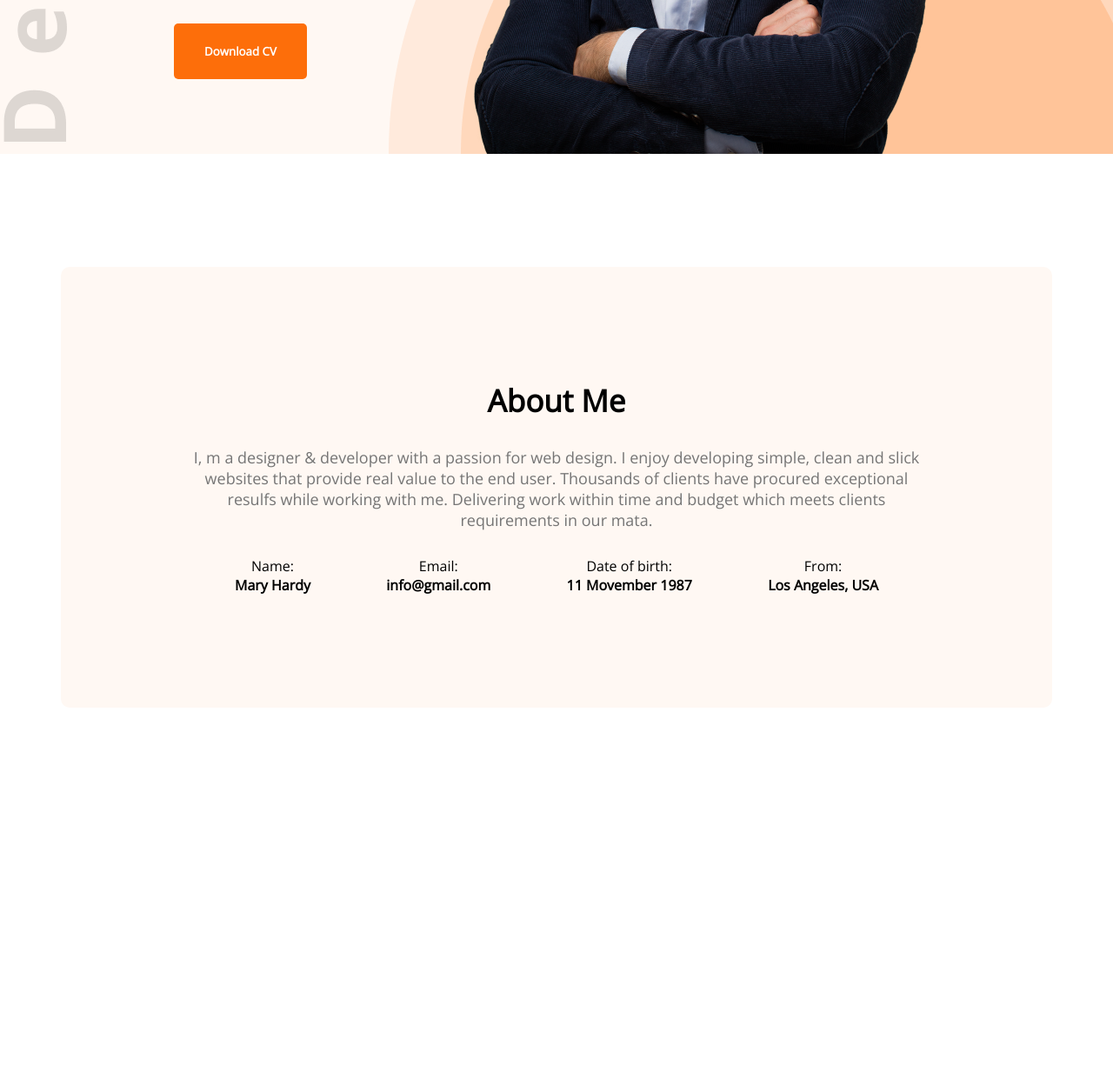
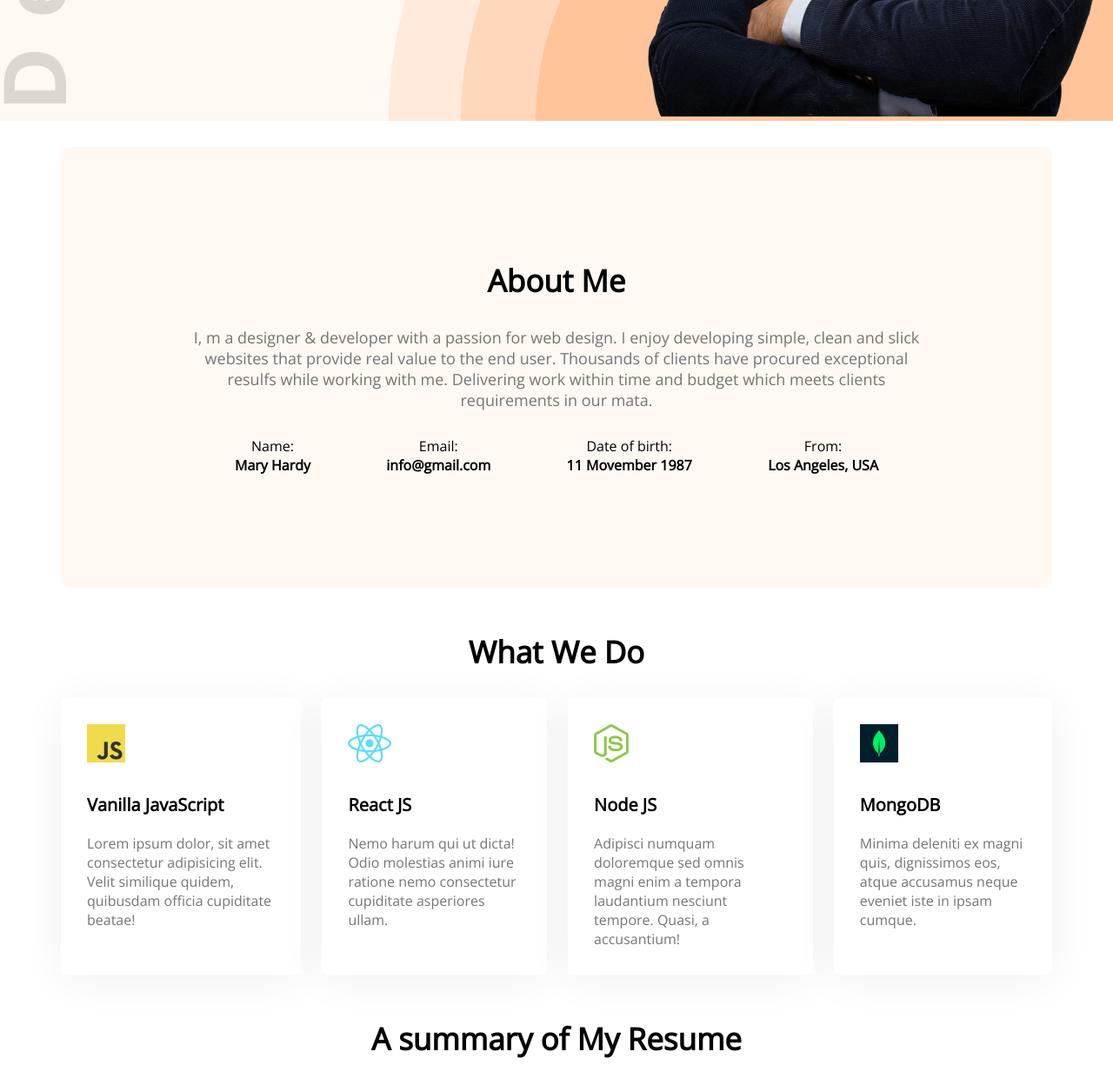
Before and after one commit to developernure/portfolio-one, a plain HTML site: page index.html in a window 1280 px wide. Shown: the part 663-1911 px from the top of the page at 87% size. Before the commit the page ends 1477 px from the top, so only its background shows below. Drawn offline with nearby package versions, Linux system fonts and the light colour scheme.

Commit message:
fixed some error

```diff
--- a/index.html
+++ b/index.html
@@ -17,7 +17,7 @@
       <ul>
         <li>Portfolio</li>
         <li>Blogs</li>
-        <li><button class="btn-primary">Hire</button></li>
+        <li><button class="btn-primary">Hire Me</button></li>
       </ul>
     </nav>
 
@@ -28,7 +28,8 @@
       <p class="banner-des">Shot what able cold new see hold.Friendly as an betrayed formerly he. Morning because as to society behaved moments.</p>
       <button class="btn-primary">Download CV</button>
       </div>
-      <img src="/images/hardy.png" alt="">
+
+       <div class="img"><img src="/images/hardy.png" alt=""></div>
     </div>
   </header>
 
@@ -43,6 +44,40 @@
         <p>From:<br><strong>Los Angeles, USA</strong></p>
       </div>
     </section>
+
+    <!-- Services Section Starts Here -->
+
+    <section class="services-container">
+      <h3 class="section-title ">What We Do</h3>
+      <div class="skills-container">
+        <div class="skill">
+          <img src="images/icons/js.png" alt="">
+          <p class="skill-tile">Vanilla JavaScript</p>
+          <p class="skill-desc">Lorem ipsum dolor, sit amet consectetur adipisicing elit. Velit similique quidem, quibusdam officia cupiditate beatae!</p>
+        </div>
+        <div class="skill">
+          <img src="images/icons/react.png" alt="">
+          <p class="skill-tile">React JS</p>
+          <p class="skill-desc">Nemo harum qui ut dicta! Odio molestias animi iure ratione nemo consectetur cupiditate asperiores ullam.</p>
+        </div>
+        <div class="skill">
+          <img src="images/icons/nodejs.png" alt="">
+          <p class="skill-tile">Node JS</p>
+          <p class="skill-desc">Adipisci numquam doloremque sed omnis magni enim a tempora laudantium nesciunt tempore. Quasi, a accusantium!</p>
+        </div>
+        <div class="skill">
+          <img src="images/icons/mongo.png" alt="">
+          <p class="skill-tile">MongoDB</p>
+          <p class="skill-desc">Minima deleniti ex magni quis, dignissimos eos, atque accusamus neque eveniet iste in ipsam cumque.</p>
+        </div>
+      </div>
+    </section>
+
+    <!-- Resume Section Starts Here -->
+
+    <section class="resume">
+      <h3 class="section-title">A summary of My Resume</h3>
+    </section>
   </main>
 </body>
 
--- a/styles/style.css
+++ b/styles/style.css
@@ -1,6 +1,6 @@
 @import url('https://fonts.googleapis.com/css2?family=Open+Sans&display=swap');
 
-*{
+* {
   margin: 0;
   padding: 0;
   font-family: 'Open Sans', sans-serif;
@@ -13,19 +13,26 @@
 }
 
 .btn-primary {
-  height: 64px;
+  height: 45px;
   border-radius: 5px;
   background-color: #FD6E0A;
   color: #fff;
   font-weight: 700;
-  border: none;
-  padding: 18px 35px;
+  border: 0;
+  text-align: center;
+  font-size: 20px;
+  padding: 0 35px;
+  cursor: pointer;
+}
+
+section {
+  margin-top: 50px;
 }
 
 /* header and navigation styles */
 
 
-.header{
+.header {
   background: #FFF8F3;
   background-image: url(/images/header_bg.png), url(../images/developer.png);
   background-repeat: no-repeat;
@@ -35,7 +42,7 @@
 nav {
   display: flex;
   justify-content: space-between;
-  margin: 50px 200px;
+  padding: 30px 130px;
 }
 
 .nav-title {
@@ -59,15 +66,15 @@ nav li {
 
 /* Banner Styles */
 
-.banner{
+.banner {
   display: flex;
   align-items: center;
-  margin: 0 200px;
+  margin: 0 130px;
 }
 
-.banner-title{
-  font-size: 85px;
-  font-weight: 700;
+.banner-title {
+  font-size: 50px;
+  font-weight: 800;
   margin-bottom: 20px;
 }
 
@@ -83,40 +90,69 @@ nav li {
   margin-bottom: 30px;
 }
 
+.img {
+  margin-right: -130px;
+}
+
 /* About Me Section Styles */
 
-main{
+main {
   max-width: 1140px;
   margin: 0 auto;
 }
 
-.about{
-  margin-top: 130px;
+.about {
+  margin-top: 30px;
   background: #FFF8F3;
   border-radius: 10px;
   padding: 130px 150px;
 }
 
-.section-title{
+.section-title {
   text-align: center;
   font-size: 35px;
   font-weight: 700;
   margin-bottom: 30px;
 }
 
-.section-desc{
+.section-desc {
   color: #757575;
   font-size: 18px;
   margin-bottom: 30px;
   text-align: center;
 }
 
-.row-text{
+.row-text {
   display: flex;
   justify-content: space-between;
   padding: 0 50px;
 }
 
-.row-text p{
+.row-text p {
   text-align: center;
 }
+
+/* Services Section Starts */
+
+.skills-container {
+  display: flex;
+  gap: 24px;
+}
+
+.skill {
+  background: #FFFFFF;
+  box-shadow: 0px 6px 50px rgba(0, 0, 0, 0.06);
+  padding: 30px;
+  border-radius: 5px;
+}
+
+.skill-tile {
+  font-size: 20px;
+  font-weight: 700;
+  margin-top: 30px;
+  margin-bottom: 20px;
+}
+
+.skill-desc {
+  color: #757575;
+}
```
